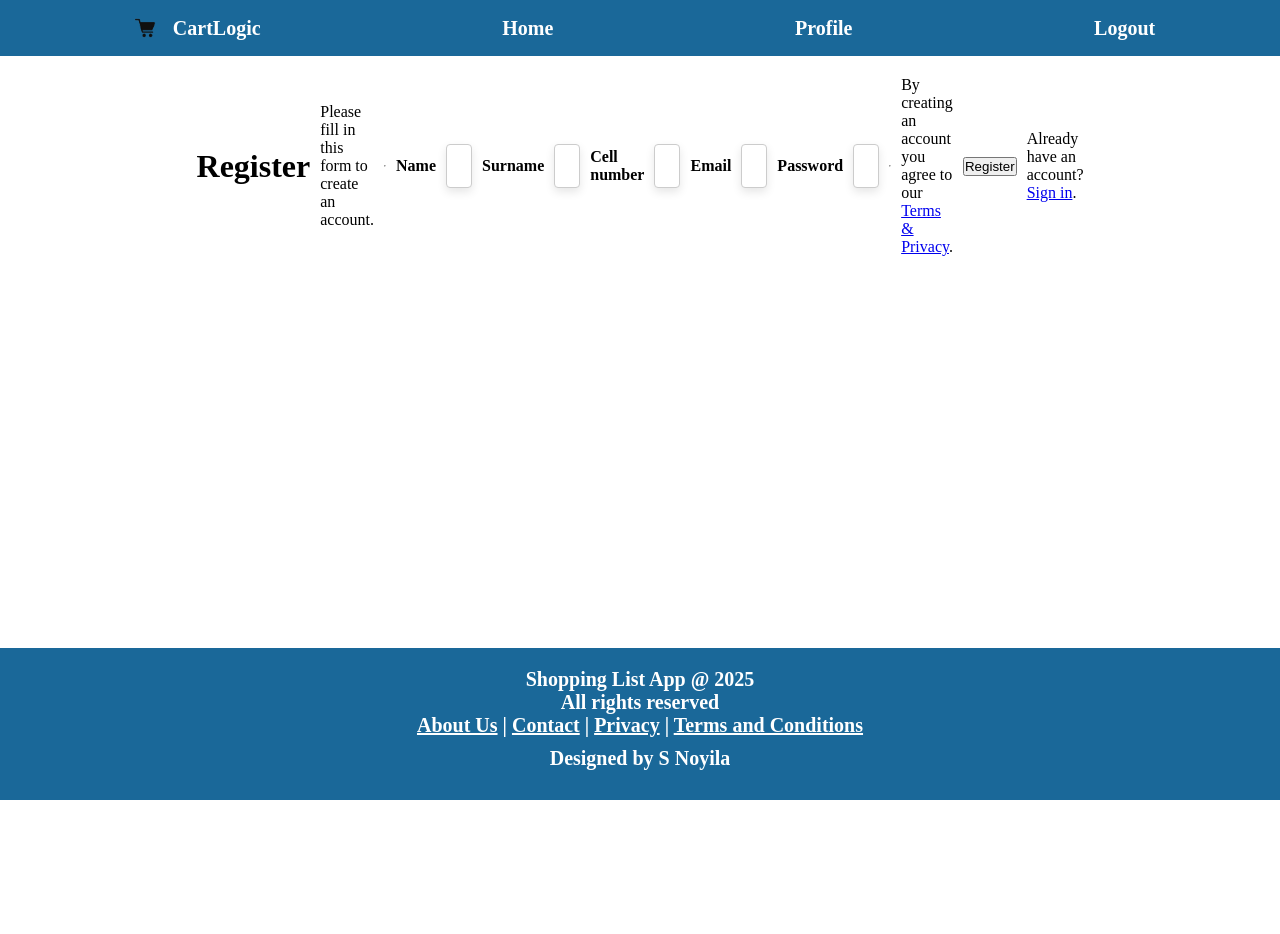
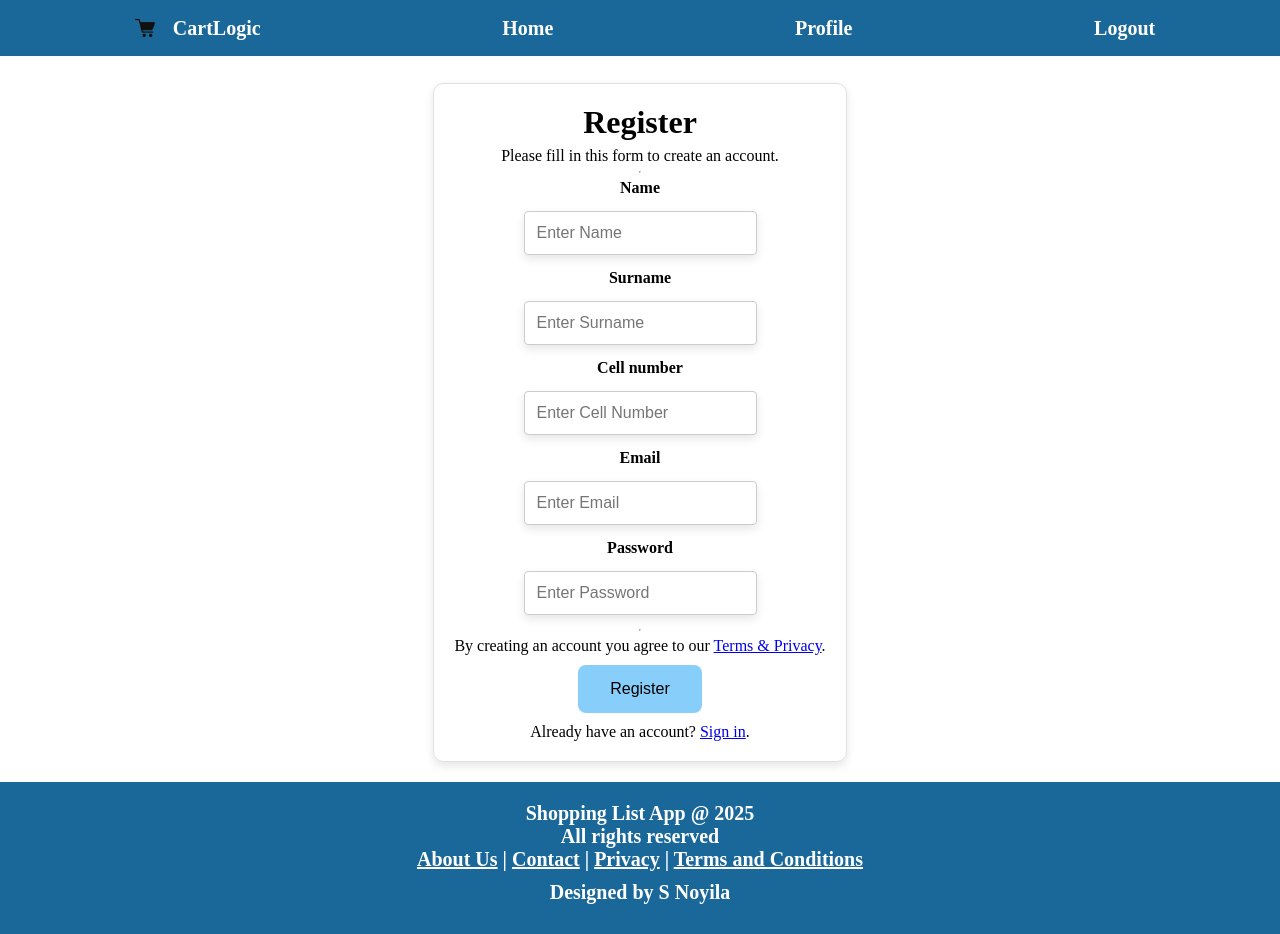
Before and after one commit to Shantela21/shopping-list-app-, a React (Vite) app: page /register in a window 1280 px wide. Before the commit the page ends 800 px from the top, so only its background shows below. Built offline with nearby package versions, Linux system fonts and the light colour scheme.

Commit message:
styled register page

```diff
--- a/src/App.css
+++ b/src/App.css
@@ -70,6 +70,48 @@ body,
 
 
 }
+.container-register{
+  border: 1px solid  #e0e0e0;
+  box-shadow: 0 4px 10px rgba(0, 0, 0, 0.1);
+  border-radius: 10px;
+  display: flex;
+  justify-content: center;
+  align-items: center;
+  flex-direction: column;
+  gap: 6px;
+  padding: 20px;
+  margin-top: 7px;
+}
+.input-register{
+  border: 1px solid #e0e0e0;
+  box-shadow: 0 4px 10px rgba(0, 0, 0, 0.1);
+  padding: 12px;
+  margin: 8px 0;
+  display: inline-block;
+  border: 1px solid #ccc;
+  border-radius: 4px;
+  box-sizing: border-box;
+  width: 5 0%;
+  font-size: 16px;
+}
+
+.registerbtn{
+  background-color: #87CEFA;
+  border: none;
+  color: black;
+  border-radius: 8px;
+  padding: 15px 32px;
+  text-align: center;
+  text-decoration: none;
+  display: inline-block;
+  font-size: 16px;
+  margin: 4px 2px;
+  cursor: pointer;
+}
+.registerbtn:hover {
+  background-color: #00BFFF;
+}
+
 .login{
   border: 1px solid #e0e0e0;
   box-shadow: 0 4px 10px rgba(0, 0, 0, 0.1);
--- a/src/pages/Register.tsx
+++ b/src/pages/Register.tsx
@@ -39,14 +39,14 @@ export default function Register() {
 
   return (
     <div>
-      <form onSubmit={onSubmit} className="register-form">
-        <div className="container">
+      <form onSubmit={onSubmit} className="container">
+        <div className="container-register">
           <h1>Register</h1>
           <p>Please fill in this form to create an account.</p>
           <hr />
 
-          <label htmlFor="name"><b>Name</b></label>
-          <input className='input-login'
+          <label  htmlFor="name"><b>Name</b></label>
+          <input className='input-register'
             type="text"
             placeholder="Enter Name"
             id="name"
@@ -56,7 +56,7 @@ export default function Register() {
           />
 
           <label htmlFor="surname"><b>Surname</b></label>
-          <input className='input-login'
+          <input className='input-register'
             type="text"
             placeholder="Enter Surname"
             id="surname"
@@ -66,7 +66,7 @@ export default function Register() {
           />
 
           <label htmlFor="cell"><b>Cell number</b></label>
-          <input className='input-login'
+          <input className='input-register'
             type="tel"
             placeholder="Enter Cell Number"
             id="cell"
@@ -76,7 +76,7 @@ export default function Register() {
           />
 
           <label htmlFor="email"><b>Email</b></label>
-          <input className='input-login'
+          <input className='input-register'
             type="email"
             placeholder="Enter Email"
             id="email"
@@ -86,7 +86,7 @@ export default function Register() {
           />
 
           <label htmlFor="psw"><b>Password</b></label>
-          <input className='input-login'
+          <input className='input-register'
             type="password"
             placeholder="Enter Password"
             id="psw"
@@ -97,7 +97,7 @@ export default function Register() {
 
           <hr />
           <p>
-            By creating an account you agree to our <a href="#">Terms & Privacy</a>.
+            By creating an account you agree to our <a href="/Terms">Terms & Privacy</a>.
           </p>
 
           <button type="submit" className="registerbtn">Register</button>
```
